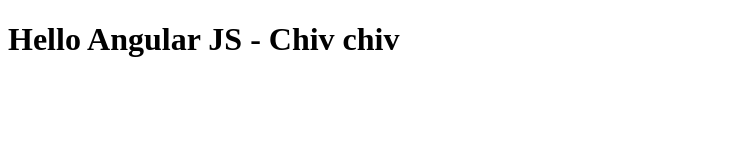
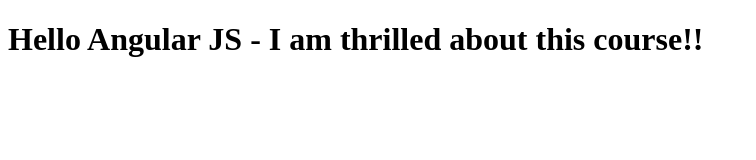
Before and after one commit to hraut/CourseraAngularJS, a plain HTML site: page index.html in a window 1280 px wide. Shown: the whole page, without its empty margins (0-756 px from the left). Drawn offline with Linux system fonts and the light colour scheme.

Commit message:
New version of web file

```diff
--- a/index.html
+++ b/index.html
@@ -5,6 +5,6 @@
     <title>Hello Coursera</title>
   </head>
   <body>
-    <h1>Hello Angular JS - Chiv chiv</h1>
+    <h1>Hello Angular JS - I am thrilled about this course!!</h1>
   </body>
 </html>
```
